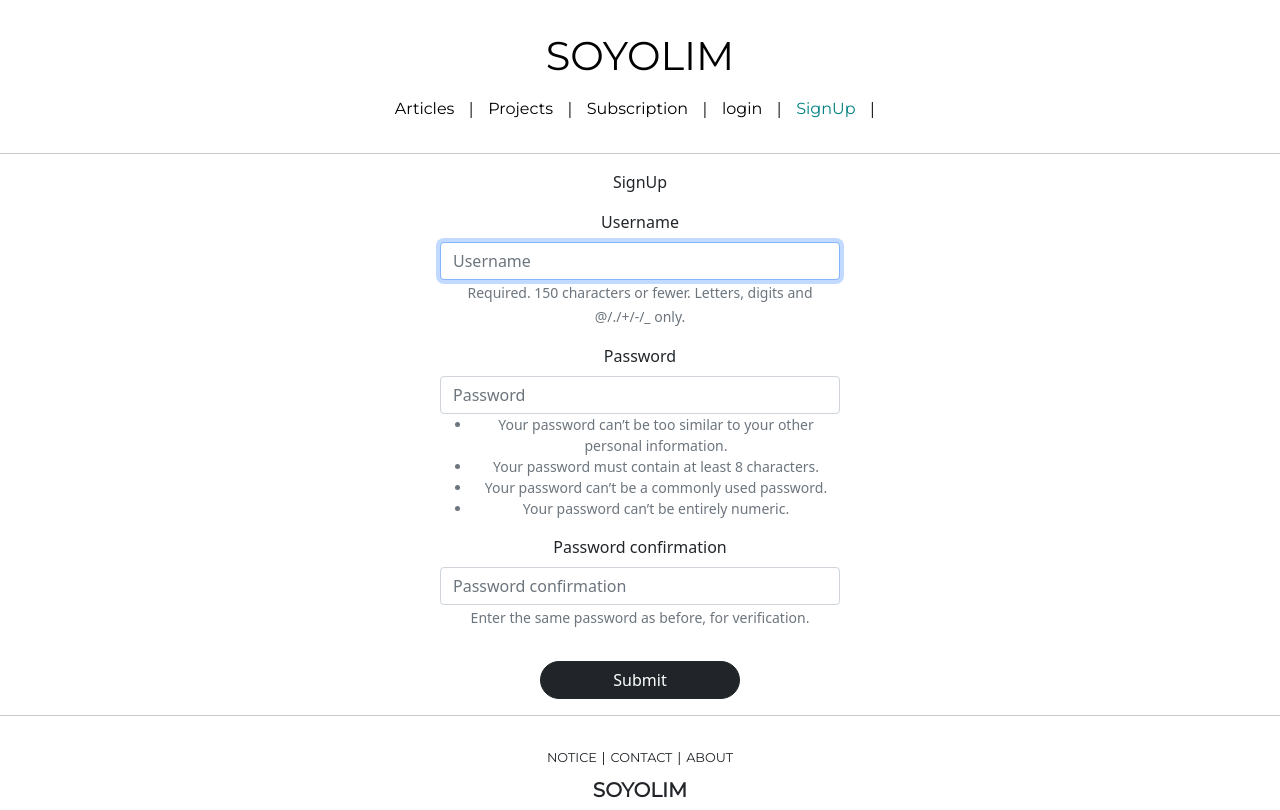
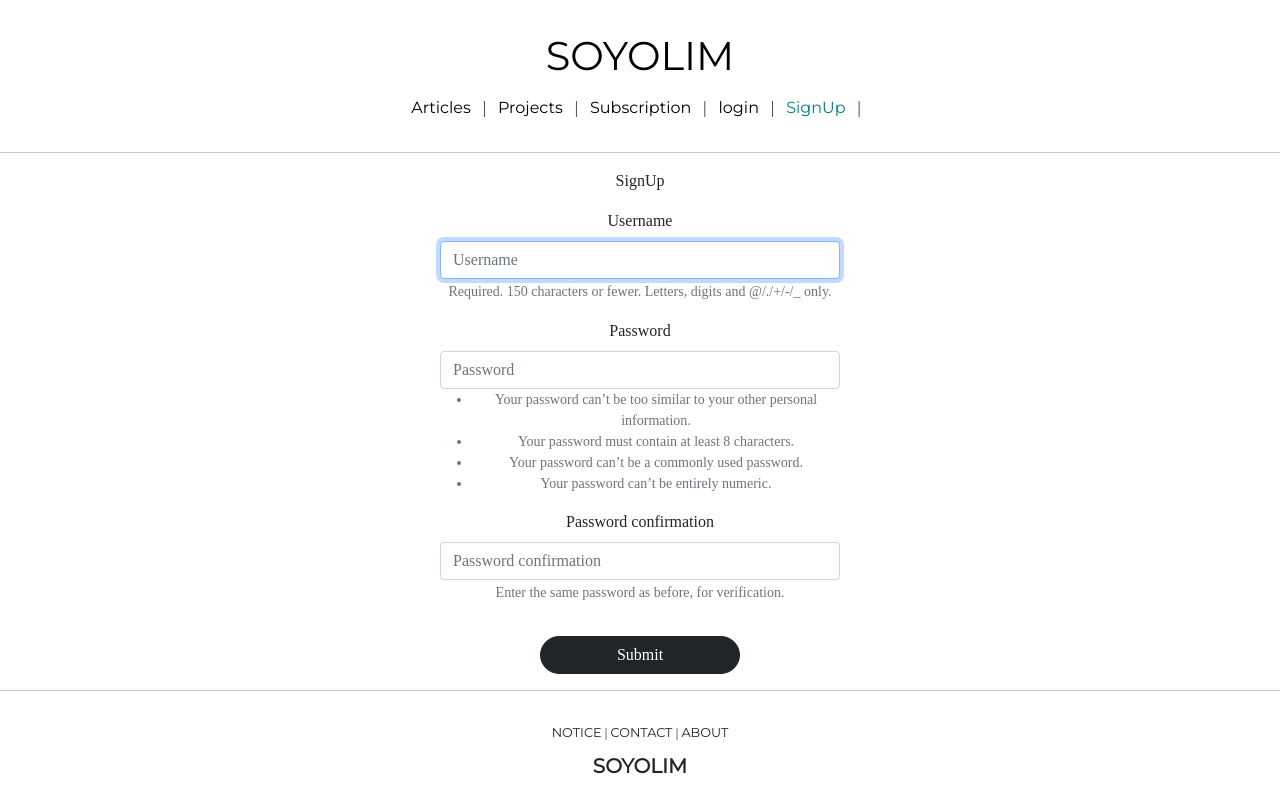
Before and after one commit to soyolim-txter/SOYOLIM, a Django app: page /accounts/create/ in a window 1280 px wide. After the commit the page ends 774 px from the top, so only its background shows below. Run offline with Django 3.2, Linux system fonts and the light colour scheme; some libraries are stand-ins or nearby versions.

Commit message:
css is canceled

```diff
--- a/static/base2.css
+++ b/static/base2.css
@@ -13,6 +13,7 @@
 .soyolim_footer_logo{
     font-family: 'Montserrat', sans-serif;
     font-weight: bold;
+
 
     }
 
--- a/templates/base.html
+++ b/templates/base.html
@@ -1,7 +1,7 @@
 <!DOCTYPE html>
 <html>
     {% include 'head.html' %}
-<body style="font-familiy : 'NanumSquareOTFR','NanumSquareOTFB';">
+<body style="font-family : 'NanumSquareOTFR','NanumSquareOTFB';">
     {% include 'header.html' %}
     <hr>
 
--- a/templates/head.html
+++ b/templates/head.html
@@ -16,7 +16,7 @@
       rel="stylesheet">
 
     <!-- DEFAULT CSS LINK-->
-    <link rel = "stylesheet" href="{% static 'base2.css'%}?after">
+    <link rel = "stylesheet" type="text/css" href="{% static 'base2.css'%}?after">
     <style>
         @font-face{
             font-family : "NanumSquareOTFB";
```
Also changed, not shown: 2 other files.
